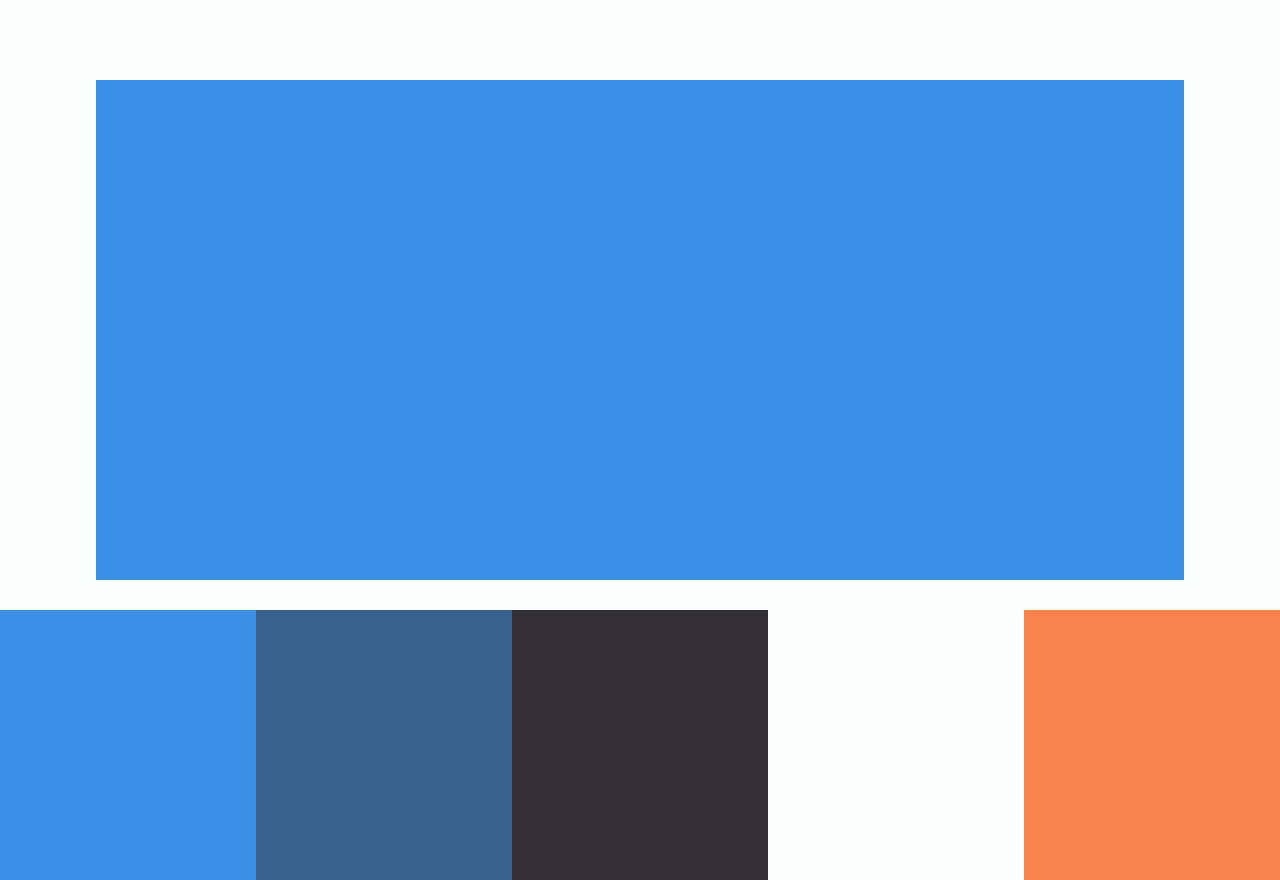
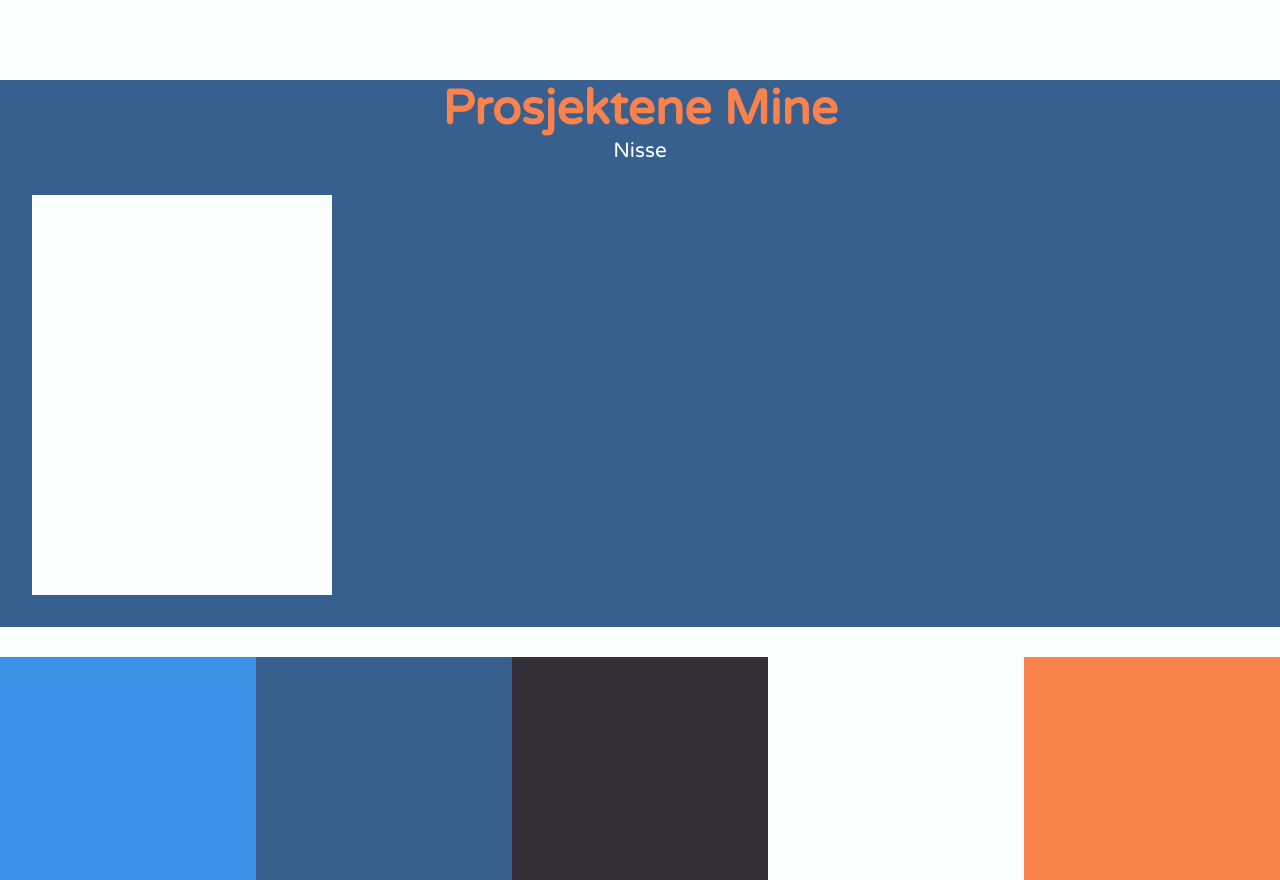
Before and after one commit to NisseNoss/WebSite, a plain HTML site: page index.html in a window 1280 px wide. Shown: the part 1464-2344 px from the top of the page. Drawn offline with nearby package versions, Linux system fonts and the light colour scheme.

Commit message:
Gjorde noen TODOs

```diff
--- a/index.html
+++ b/index.html
@@ -42,7 +42,12 @@
     </div>
 </section>
 <section id="projects">
-    <div id="project-head"></div>
+    <div id="project-head">
+
+        <h3>Prosjektene Mine</h3>
+        <p>Nisse</p>
+
+    </div>
     <div id="project-card">
         <div></div>
     </div>
--- a/main.scss
+++ b/main.scss
@@ -193,28 +193,52 @@ $coral: #FA824C;
 #projects {
 
   display: flex;
-  width: 85%;
+  flex-direction: column;
+  width: 100%;
   margin: auto;
-  background-color: $tBlue;
-  height: 500px;
-  //TODO Add vertical order
+  background-color: $lapiz;
+  height: auto;
 
   // 5.1 Header
   #project-head
 
   {
+    display: flex;
+    flex-direction: column;
+    width: 100%;
+    background-color: transparent;
 
+    h3
+    {
+      background-color: transparent;
+      margin: auto;
+      font-size: 3rem;
+      color: $coral;
+    }
+    p
+    {
+      background-color: transparent;
+      margin: auto;
+      color: $powder ;
+      font-size: 1.3rem;
+    }
   }
 
   // 5.2 cards
   #project-card
     //TODO Flex that boi
   {
+    margin: 2rem;
+    display: flex;
+    background-color: transparent;
+
 
     div
       // TODO Design Cards
     {
-
+      width: 300px;
+      height: 400px;
+      background-color: $powder;
     }
   }
 }
```
Also changed, not shown: main.css, 1 other file.
